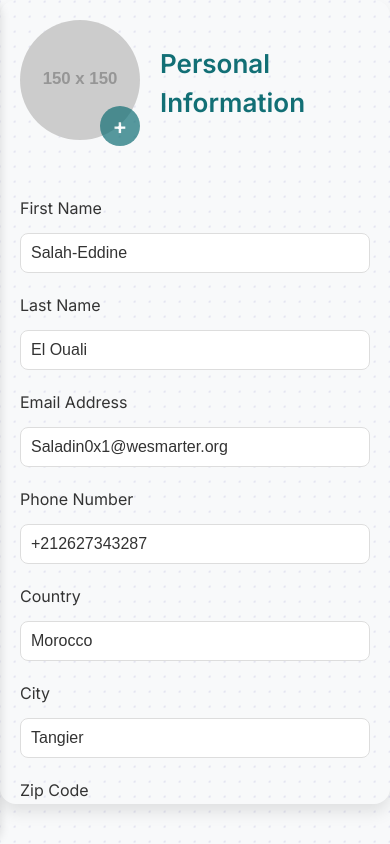
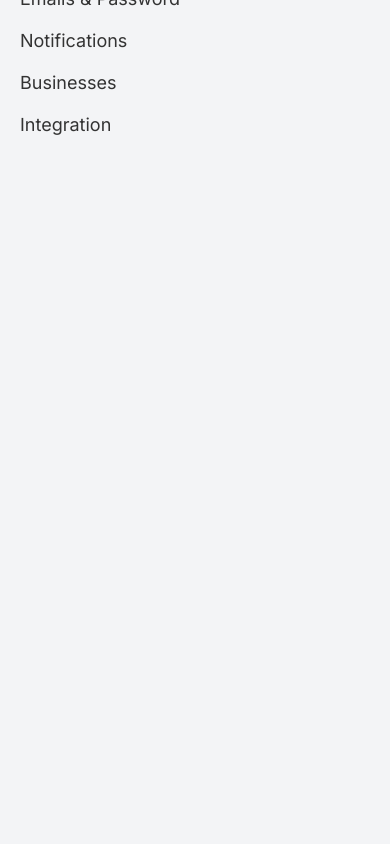
Before and after one commit to saladin0x1/WebSockets-ReactRedux-Doddles, a React (Vite) app: page /profile in a window 390 px wide. Built offline with nearby package versions, Linux system fonts and the light colour scheme; what pocketbase would draw is missing.

Commit message:
minor changes

```diff
--- a/src/App.jsx
+++ b/src/App.jsx
@@ -8,6 +8,7 @@ import UserPage from './components/UserPage';
 import Auth from './components/Auth'; // Import LoginForm component
 import SplashScreen from './components/SplashScreen'; // Import SplashScreen component
 import ProfilePanel from './components/ProfilePanel';
+import UserProfile from './components/test';
 
 function App() {
   const [showSplash, setShowSplash] = useState(true);
@@ -27,6 +28,7 @@ function App() {
           <Route path="/user" element={<UserPage />} />
           <Route path="/auth" element={<Auth />} /> {/* Add Login page route */}
           <Route path="/profile" element={<ProfilePanel />} /> {/* Add Profile page route */}
+          <Route path="/userprofile" element={<UserProfile />} />
         </Routes>
       )}
     </Router>
--- a/src/styles/ProfilePanel.css
+++ b/src/styles/ProfilePanel.css
@@ -1,25 +1,37 @@
+/* Global Body and Root Styles */
+body {
+  display: flex; /* Enable Flexbox on the body */
+  width: 100vw; /* Ensure body stretches to the full width of the viewport */
+  height: 100vh; /* Ensure body stretches to the full height of the viewport */
+  margin: 0; /* Remove default margin */
+}
+
+#root {
+  flex-grow: 1; /* Allow #root to grow and fill the remaining space */
+  width: 100%; /* Ensure root stretches across the full width */
+  display: flex;
+  flex-direction: row;
+}
+
 /* Profile Panel */
 .profile-panel {
   display: flex;
-  width: 100%;
-  height: 100vh;
+  width: 100%; /* Ensure profile panel stretches to the full width */
+  height: 100%;
   background-color: transparent;
-  position: relative;
   padding: 20px;
+  box-sizing: border-box; /* Include padding in width calculation */
 }
 
 /* Sidebar */
 .sidebar {
-  width: 300px;
+  width: 300px; /* Fixed width for the sidebar */
   height: 100%;
   background-color: #f3f4f6;
   padding: 20px;
   border-radius: 16px; /* Rounded corners */
   box-shadow: 2px 0 8px rgba(0, 0, 0, 0.1);
-  position: fixed;
-  top: 0;
-  left: 0;
-  transition: left 0.3s ease;
+  position: static; /* Use static positioning */
 }
 
 .sidebar h3 {
@@ -49,15 +61,15 @@
   flex: 1;
   padding: 20px;
   background-color: transparent;
-  margin-left: 320px;
+  margin-left: 20px; /* Adjusted margin to create spacing from the sidebar */
   box-shadow: 0 8px 16px rgba(0, 0, 0, 0.1);
-  position: relative;
   border-radius: 16px; /* Rounded corners */
   max-height: calc(100vh - 40px);
   overflow-y: auto;
   display: flex;
   flex-direction: column;
   justify-content: space-between; /* Ensures button is at the bottom */
+  box-sizing: border-box;
 }
 
 /* Profile Header */
@@ -139,7 +151,7 @@
   outline: none;
 }
 
-/* Save Changes Button (Rectangle at Bottom Left) */
+/* Save Changes Button */
 .save-changes-btn {
   background-color: #126f75;
   color: white;
@@ -169,14 +181,6 @@
   }
 
   .sidebar {
-    position: fixed;
-    left: -300px;
-    top: 0;
-    width: 300px;
-    transition: left 0.3s ease;
-  }
-
-  .sidebar-visible {
-    left: 0;
+    width: 100%; /* Sidebar occupies full width in smaller screens */
   }
 }
```
